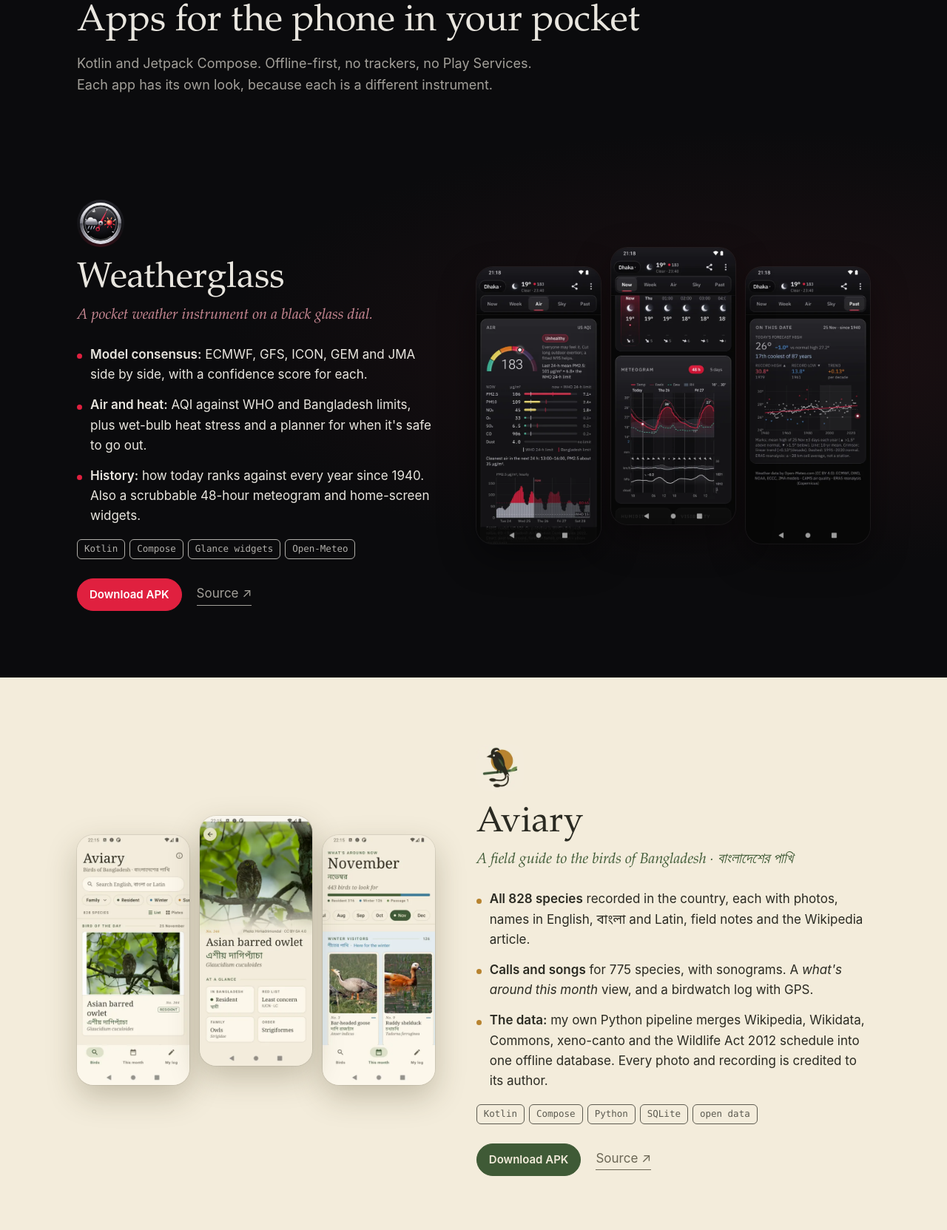
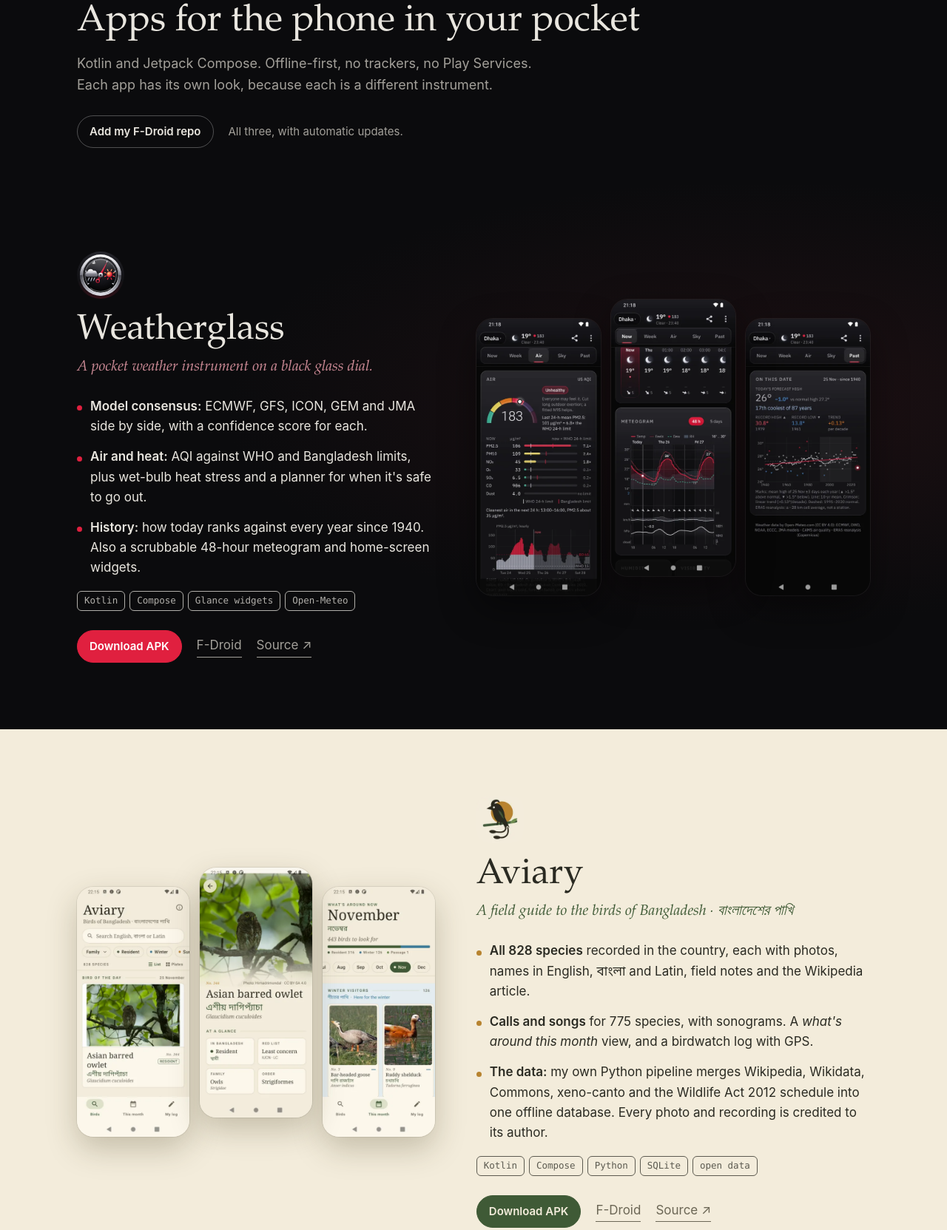
Before and after one commit to sarwar-uddin/sarwar-uddin.github.io, a plain HTML site: page index.html in a window 1280 px wide. Shown: the part 934-2597 px from the top of the page at 74% size. Drawn offline with Linux system fonts and the light colour scheme.

Commit message:
Link the F-Droid repo from the Android section and each app
Co-Authored-By: Claude Opus 5.5 <noreply@anthropic.com>

```diff
--- a/index.html
+++ b/index.html
@@ -61,6 +61,7 @@
     <p class="eyebrow">01 · Android</p>
     <h2>Apps for the phone in your pocket</h2>
     <p class="sub">Kotlin and Jetpack Compose. Offline-first, no trackers, no Play Services. Each app has its own look, because each is a different instrument.</p>
+    <p class="links"><a class="btn small ghost" href="https://sarwaruddin.com/fdroid/">Add my F-Droid repo</a><span class="textnote">All three, with automatic updates.</span></p>
   </div>
 </section>
 
@@ -76,7 +77,7 @@
         <li><b>History:</b> how today ranks against every year since 1940. Also a scrubbable 48-hour meteogram and home-screen widgets.</li>
       </ul>
       <p class="chips"><span>Kotlin</span><span>Compose</span><span>Glance widgets</span><span>Open-Meteo</span></p>
-      <p class="links"><a class="btn small" href="https://github.com/sarwar-uddin/weatherglass/releases/latest">Download APK</a><a class="textlink" href="https://github.com/sarwar-uddin/weatherglass">Source ↗</a></p>
+      <p class="links"><a class="btn small" href="https://github.com/sarwar-uddin/weatherglass/releases/latest">Download APK</a><a class="textlink" href="https://sarwaruddin.com/fdroid/">F-Droid</a><a class="textlink" href="https://github.com/sarwar-uddin/weatherglass">Source ↗</a></p>
     </div>
     <div class="phones">
       <img src="assets/wg-01.webp" alt="Weatherglass: air quality gauge, AQI 183, with pollutants against WHO limits" loading="lazy">
@@ -98,7 +99,7 @@
         <li><b>The data:</b> my own Python pipeline merges Wikipedia, Wikidata, Commons, xeno-canto and the Wildlife Act 2012 schedule into one offline database. Every photo and recording is credited to its author.</li>
       </ul>
       <p class="chips"><span>Kotlin</span><span>Compose</span><span>Python</span><span>SQLite</span><span>open data</span></p>
-      <p class="links"><a class="btn small" href="https://github.com/sarwar-uddin/aviary/releases/latest">Download APK</a><a class="textlink" href="https://github.com/sarwar-uddin/aviary">Source ↗</a></p>
+      <p class="links"><a class="btn small" href="https://github.com/sarwar-uddin/aviary/releases/latest">Download APK</a><a class="textlink" href="https://sarwaruddin.com/fdroid/">F-Droid</a><a class="textlink" href="https://github.com/sarwar-uddin/aviary">Source ↗</a></p>
     </div>
     <div class="phones">
       <img src="assets/av-birds.webp" alt="Aviary: bird of the day, an Asian barred owlet" loading="lazy">
@@ -120,7 +121,7 @@
         <li><b>Straight key:</b> a brass key you tap, decoded live by a decoder that adapts to your speed. The whole app is 1.3 MB.</li>
       </ul>
       <p class="chips"><span>Kotlin</span><span>Compose</span><span>AudioTrack</span><span>Camera2 torch</span></p>
-      <p class="links"><a class="btn small" href="https://github.com/sarwar-uddin/telegraph/releases/latest">Download APK</a><a class="textlink" href="https://github.com/sarwar-uddin/telegraph">Source ↗</a></p>
+      <p class="links"><a class="btn small" href="https://github.com/sarwar-uddin/telegraph/releases/latest">Download APK</a><a class="textlink" href="https://sarwaruddin.com/fdroid/">F-Droid</a><a class="textlink" href="https://github.com/sarwar-uddin/telegraph">Source ↗</a></p>
     </div>
     <div class="phones">
       <img src="assets/tg-learn.webp" alt="Telegraph: Koch lesson 1" loading="lazy">
--- a/styles.css
+++ b/styles.css
@@ -43,6 +43,7 @@ b { font-weight: 600; }
 .btn.small { padding: 9px 16px; font-size: 15px; }
 .textlink { color: var(--soft); text-decoration: none; border-bottom: 1px solid currentColor; padding-bottom: 1px; }
 .textlink:hover { color: var(--text); }
+.textnote { color: var(--soft); font-size: 15px; }
 .eyebrow { font: 600 13px/1 var(--sans); letter-spacing: 2.5px; text-transform: uppercase; color: var(--accent); margin: 0 0 14px; }
 h1, h2, h3, h4 { font-family: var(--serif); font-weight: 400; margin: 0; }
 h2 { font-size: clamp(32px, 4.4vw, 50px); line-height: 1.1; }
```
